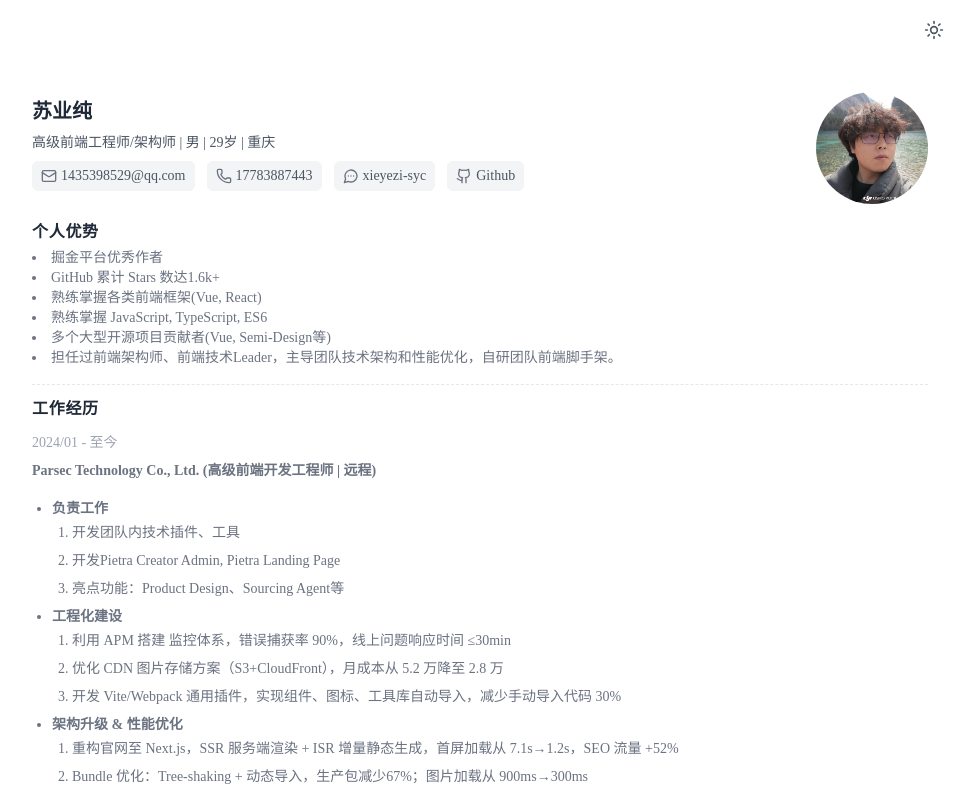
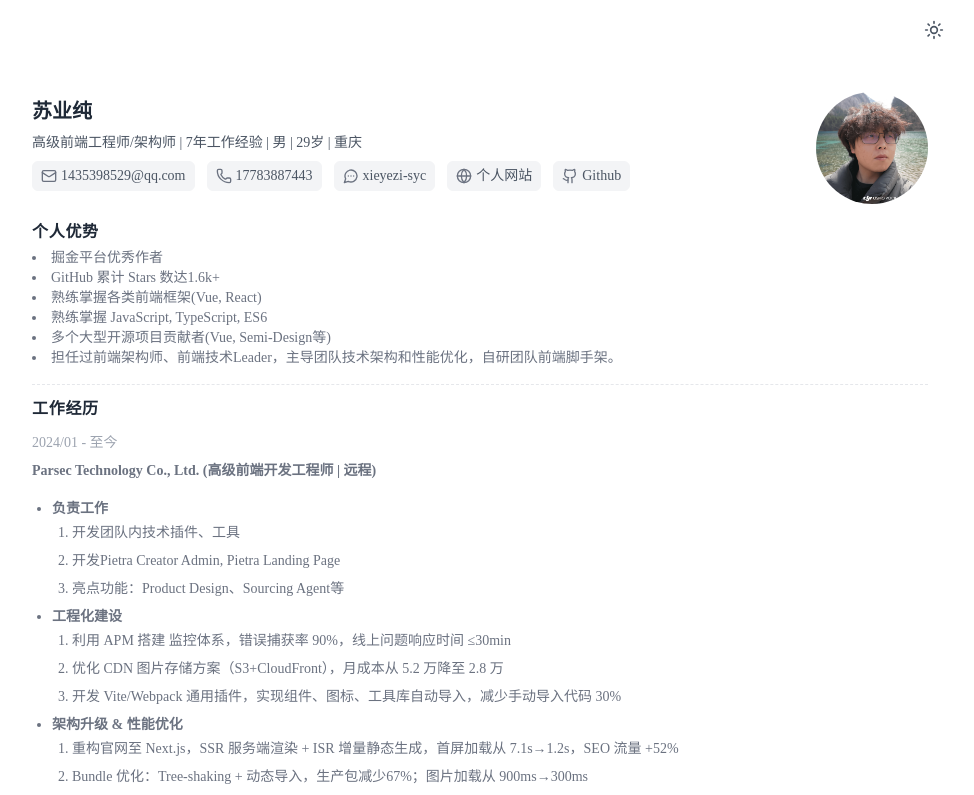
Before and after one commit to xieyezi/my-resume, a Next.js app: page / in a window 1280 px wide. Shown: the top 795 px of the page, without its empty margins (160-1134 px from the left). Built offline with nearby package versions, Linux system fonts and the light colour scheme.

Commit message:
refactor: update ResumeProfile component with new job experience details and add personal website link for enhanced visibility

```diff
--- a/src/components/resume-profile.tsx
+++ b/src/components/resume-profile.tsx
@@ -11,7 +11,7 @@ export function ResumeProfile() {
 
       <div className='header-info md:text-left text-center mt-2 md:mt-0'>
         <h1 className='text-xl mb-2 text-gray-800 dark:text-white font-semibold'>苏业纯</h1>
-        <h2 className='mb-2 text-gray-600 dark:text-gray-300'>高级前端工程师/架构师 | 男 | 29岁 | 重庆</h2>
+        <h2 className='mb-2 text-gray-600 dark:text-gray-300'>高级前端工程师/架构师 | 7年工作经验 | 男 | 29岁 | 重庆</h2>
 
         <ul className='link-list text-left flex md:items-center flex-wrap'>
           <li className='mr-3 mb-2 flex items-center'>
@@ -36,17 +36,17 @@ export function ResumeProfile() {
             </a>
           </li>
           <li className='mr-3 mb-2 flex items-center'>
+            <Globe className='w-4 h-4 mr-1 text-gray-500' />
+            <a href='https://www.xieyezi.info/' target='_blank' className='text-gray-600 dark:text-gray-300 hover:text-gray-800' rel='noreferrer'>
+              个人网站
+            </a>
+          </li>
+          <li className='mr-3 mb-2 flex items-center'>
             <Github className='w-4 h-4 mr-1 text-gray-500' />
             <a href='https://github.com/xieyezi' target='_blank' className='text-gray-600 dark:text-gray-300 hover:text-gray-800' rel='noreferrer'>
               Github
             </a>
           </li>
-          {/*<li className='mr-3 mb-2 flex items-center'>
-            <Globe className='w-4 h-4 mr-1 text-gray-500' />
-            <a href='https://me.xieyezi.us:5003/' target='_blank' className='text-gray-600 dark:text-gray-300 hover:text-gray-800' rel='noreferrer'>
-              个人网站
-            </a>
-          </li>*/}
         </ul>
       </div>
     </header>
```
